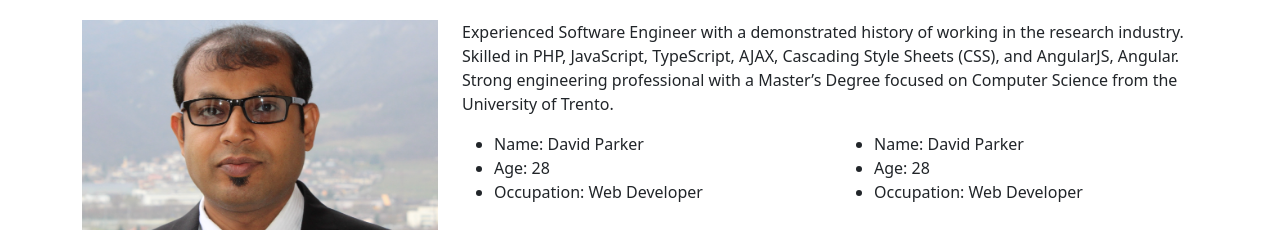
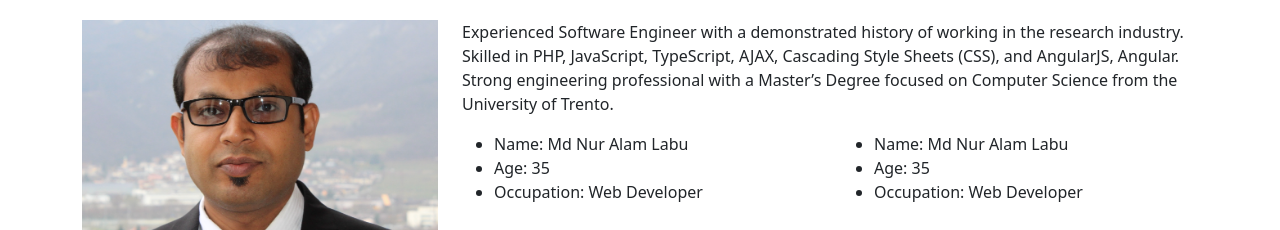
Before and after one commit to labu4bd/labu4bd, a plain HTML site: page index.html in a window 1280 px wide. Shown: the part 900-1130 px from the top of the page. Drawn offline with nearby package versions, Linux system fonts and the light colour scheme.

Commit message:
update about me

```diff
--- a/index.html
+++ b/index.html
@@ -75,16 +75,16 @@
                     <div class="row mt-3">
                         <div class="col-md-6">
                             <ul>
-                                <li>Name: David Parker</li>
-                                <li>Age: 28</li>
+                                <li>Name: Md Nur Alam Labu</li>
+                                <li>Age: 35</li>
                                 <li>Occupation: Web Developer</li>
 
                             </ul>
                         </div>
                         <div class="col-md-6">
                             <ul>
-                                <li>Name: David Parker</li>
-                                <li>Age: 28</li>
+                                <li>Name: Md Nur Alam Labu</li>
+                                <li>Age: 35</li>
                                 <li>Occupation: Web Developer</li>
 
                             </ul>
```
